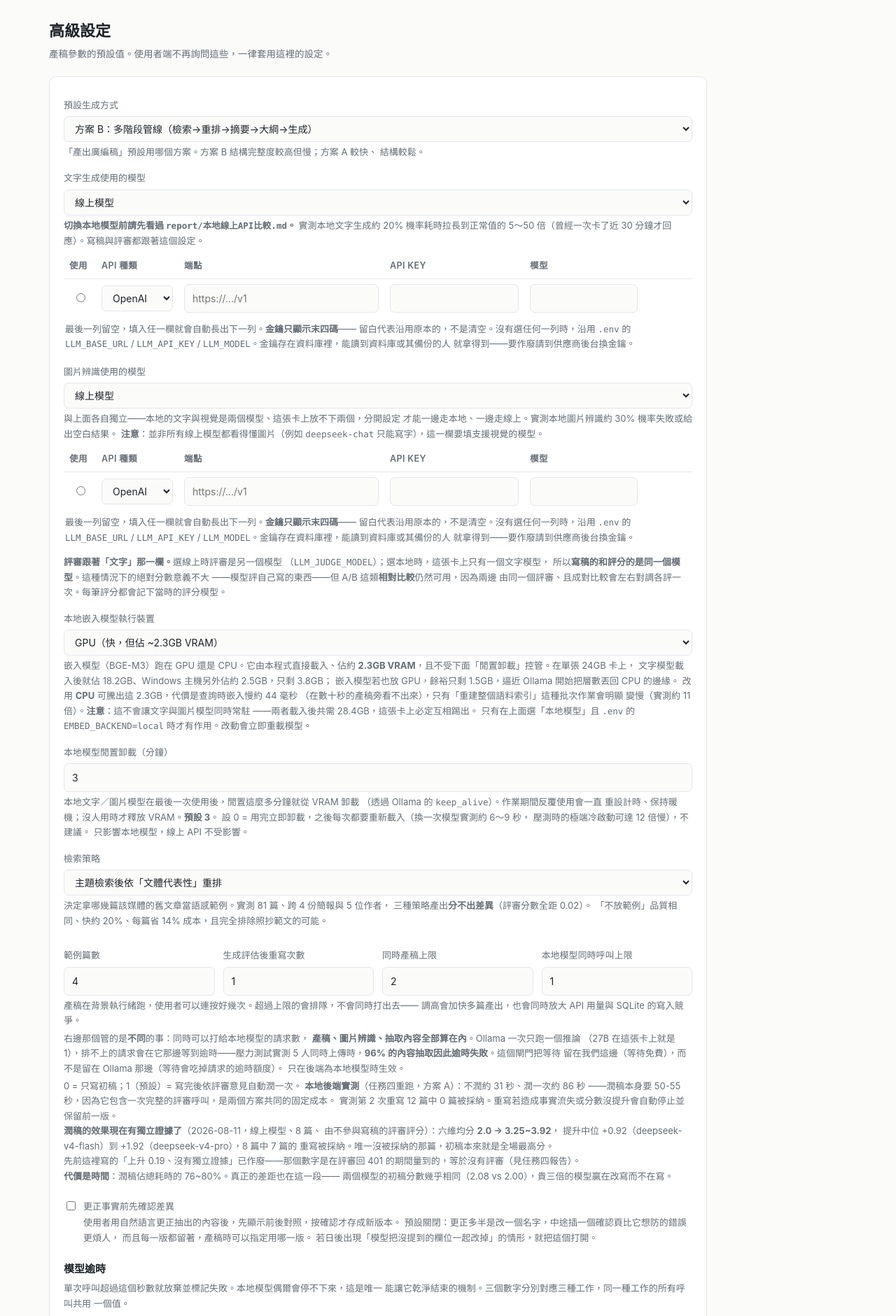
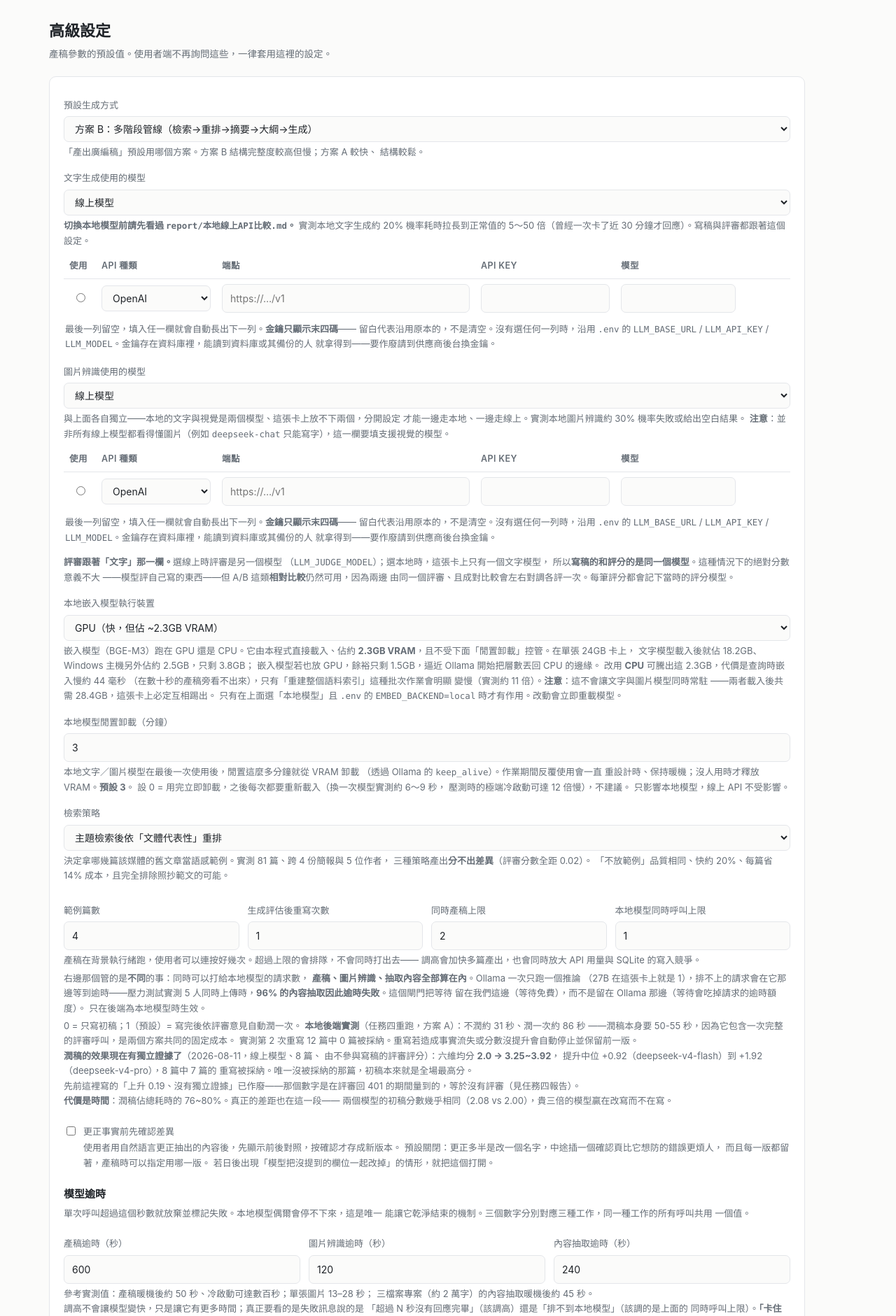
Before and after one commit to Leonardo-Classroom/advertorial-studio, a Django app: page /manage/advanced/ in a window 1280 px wide. Shown: the part 57-1938 px from the top of the page at 70% size. Run offline with Django 5.2, Linux system fonts and the light colour scheme; the visitor is signed in with stand-in values (Sample User, id 1); data comes from the database, SQL or seed files in the repository; data that the repository does not hold is empty; parts of the project's set-up code (start-up, migrations or seed data) failed here and were passed over; some libraries are stand-ins or nearby versions.

Commit message:
API 種類欄加寬容納 DeepSeek-thinking
新選項的字比原本的欄寬長。種類欄 118 → 172px，端點與模型欄一起微調，
表格最小寬度 880 → 980px；卡片也從 940 放寬到 1080，否則表格會被擠出
橫向捲軸——main 的內容區有 1140px，放得下。

Co-Authored-By: Claude Opus 5 <noreply@anthropic.com>

```diff
--- a/templates/studio/_provider_list.html
+++ b/templates/studio/_provider_list.html
@@ -13,9 +13,9 @@
 <div class="provider-list" data-use="{{ use }}" style="margin:0 0 4px">
   <div class="scroll"><table class="provider-rows" data-use="{{ use }}">
     <tr>
-      <th style="width:46px">使用</th><th style="width:118px">API 種類</th>
-      <th style="min-width:250px">端點</th><th style="width:200px">API Key</th>
-      <th style="width:170px">模型</th><th style="width:70px"></th>
+      <th style="width:46px">使用</th><th style="width:172px">API 種類</th>
+      <th style="min-width:260px">端點</th><th style="width:200px">API Key</th>
+      <th style="width:180px">模型</th><th style="width:70px"></th>
     </tr>
     {% for p in rows %}
     <tr>
--- a/templates/studio/advanced.html
+++ b/templates/studio/advanced.html
@@ -5,7 +5,7 @@
    everything except the endpoint table at 680px to keep prose line length
    short, which left the controls looking stranded beside a much wider card —
    consistency across the page won over the typographic rule. */
-.provider-rows{min-width:880px}
+.provider-rows{min-width:980px}
 .provider-rows th,.provider-rows td{padding:7px 8px;vertical-align:middle}
 .provider-rows td:first-child{text-align:center}
 /* `input[type=password]` is absent from the global input rule in base.html,
@@ -19,7 +19,7 @@
 <h1>高級設定</h1>
 <p class="sub">產稿參數的預設值。使用者端不再詢問這些，一律套用這裡的設定。</p>
 
-<div class="card" style="max-width:940px">
+<div class="card" style="max-width:1080px">
   <form method="post" id="settings-form">
     {% csrf_token %}
 
@@ -269,7 +269,7 @@
   </form>
 </div>
 
-<div class="card" style="max-width:940px">
+<div class="card" style="max-width:1080px">
   <h2 style="margin-top:0">不在這裡的東西</h2>
   <p class="small muted" style="margin:0">
     <strong>線上模型的端點與金鑰現在設在上面的清單裡</strong>，不再只能改
```
